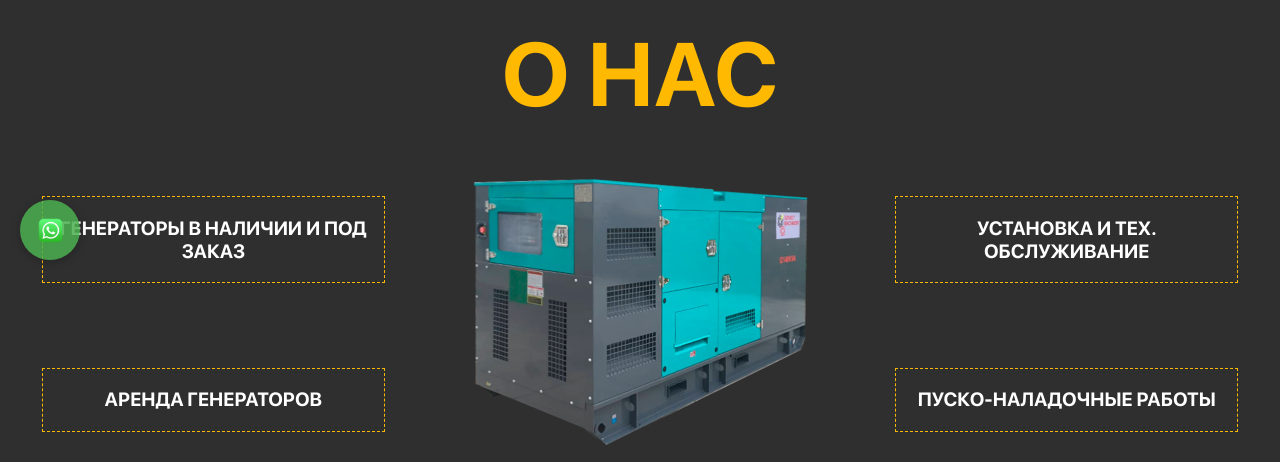
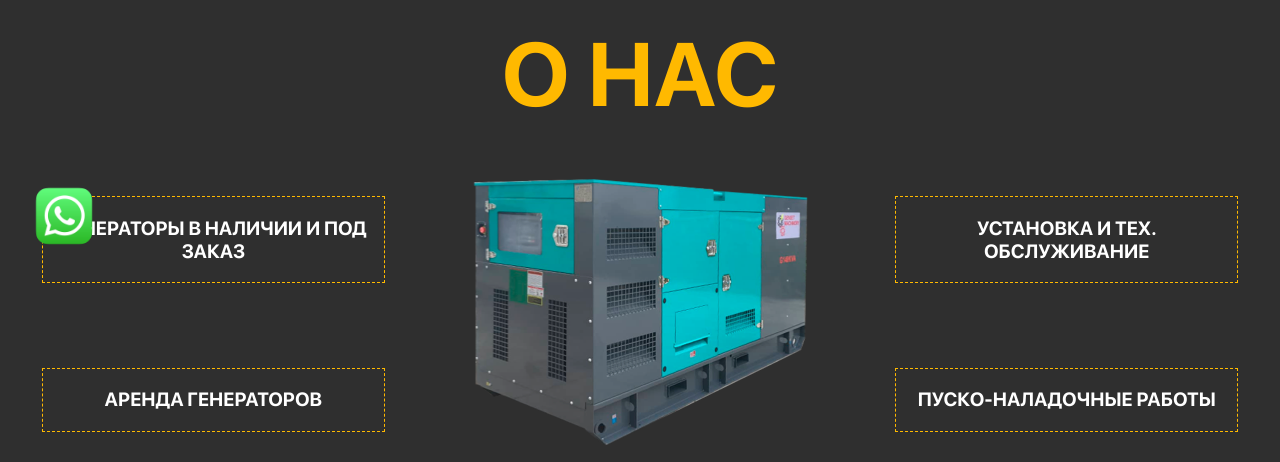
Before and after one commit to shabal1n/gsetm, a Django app: page / in a window 1280 px wide. Shown: the part 520-982 px from the top of the page. Run offline with Django 4.2, Linux system fonts and the light colour scheme; data comes from the database, SQL or seed files in the repository.

Commit message:
Changed size of whatsapp icon

```diff
--- a/static/css/template.css
+++ b/static/css/template.css
@@ -176,92 +176,84 @@ body {
   color: #991616 !important;
   text-decoration: none !important;
 }
+/* WhatsApp floating action button styled as a bare icon */
 .floating-whatsapp {
   position: fixed;
-  left: 15px;
-  bottom: 15px;
+  left: 16px;
+  bottom: 16px;
   z-index: 999;
-  width: 50px;
-  height: 50px;
-  display: flex;
+  display: inline-flex;
   align-items: center;
   justify-content: center;
-  border-radius: 50%;
-  background-color: rgba(76, 175, 80, 0.85);
-  transition: all 0.3s ease;
+  padding: 0;
+  background: transparent;
+  border-radius: 0;
   text-decoration: none;
-  box-shadow: 0 2px 8px rgba(0, 0, 0, 0.25);
+  box-shadow: none;
+  transition: transform 0.2s ease, opacity 0.2s ease;
 }
 
 .floating-whatsapp:hover {
-  background-color: rgba(56, 142, 60, 1);
-  box-shadow: 0 4px 12px rgba(0, 0, 0, 0.35);
-  transform: scale(1.1);
+  transform: scale(1.08);
+  opacity: 0.9;
 }
 
 .floating-whatsapp img {
-  width: 28px;
-  height: 28px;
+  width: 64px;
+  height: 64px;
+  display: block;
   object-fit: contain;
 }
 
 /* Mobile - Extra small screens (< 375px) */
 @media (max-width: 374px) {
   .floating-whatsapp {
-    width: 45px;
-    height: 45px;
     left: 10px;
     bottom: 10px;
   }
 
   .floating-whatsapp img {
-    width: 24px;
-    height: 24px;
+    width: 52px;
+    height: 52px;
   }
 }
 
 /* Mobile - Small screens (375px - 600px) */
 @media (min-width: 375px) and (max-width: 600px) {
   .floating-whatsapp {
-    width: 50px;
-    height: 50px;
     left: 12px;
     bottom: 12px;
   }
 
   .floating-whatsapp img {
-    width: 26px;
-    height: 26px;
+    width: 58px;
+    height: 58px;
   }
 }
 
 /* Tablet - Medium screens (601px - 900px) */
 @media (min-width: 601px) and (max-width: 900px) {
   .floating-whatsapp {
-    width: 55px;
-    height: 55px;
     left: 18px;
     bottom: 18px;
   }
 
   .floating-whatsapp img {
-    width: 32px;
-    height: 32px;
+    width: 70px;
+    height: 70px;
   }
 }
 
 /* Desktop - Large screens (> 900px) */
 @media (min-width: 901px) {
   .floating-whatsapp {
-    width: 60px;
-    height: 60px;
-    left: 20px;
-    bottom: 20px;
+    left: 22px;
+    bottom: 22px;
   }
 
   .floating-whatsapp img {
-    width: 35px;
-    height: 35px;
+    width: 84px;
+    height: 84px;
   }
 }
 @media (max-width: 650px) {
```
